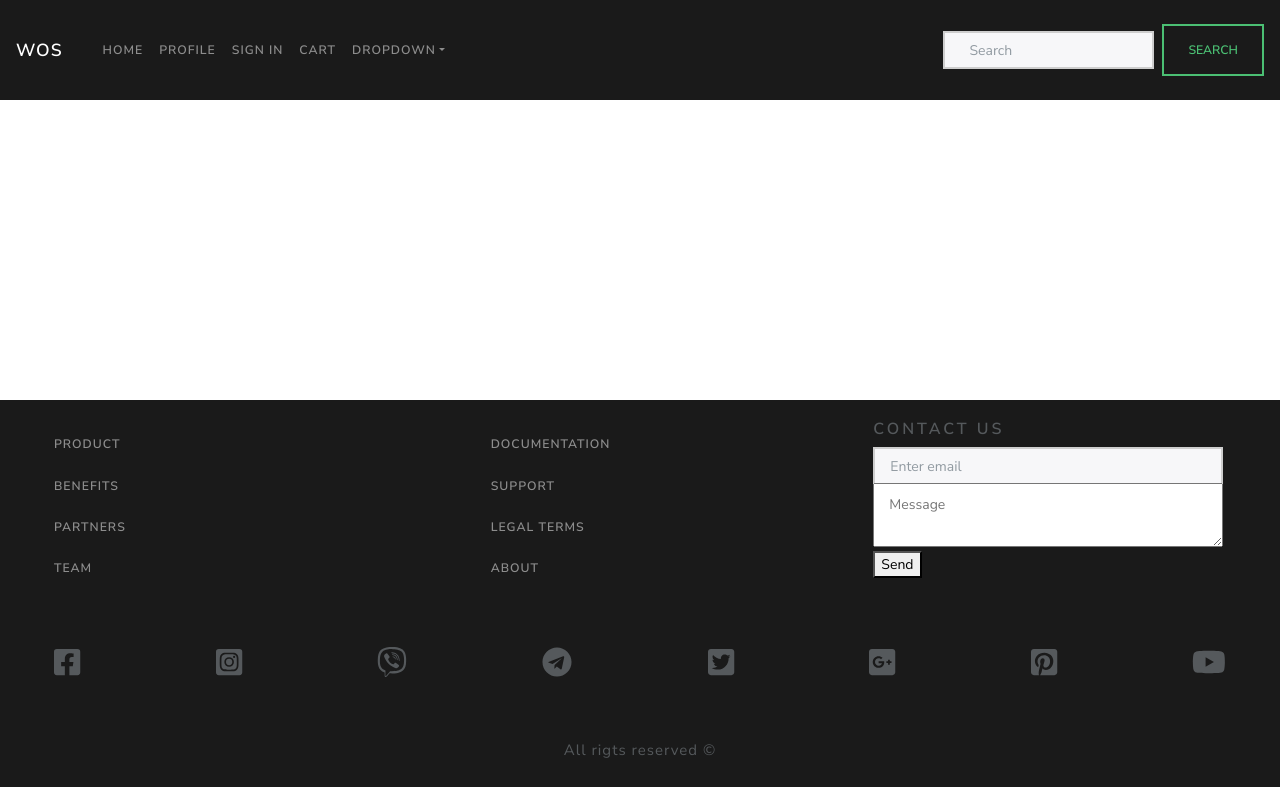
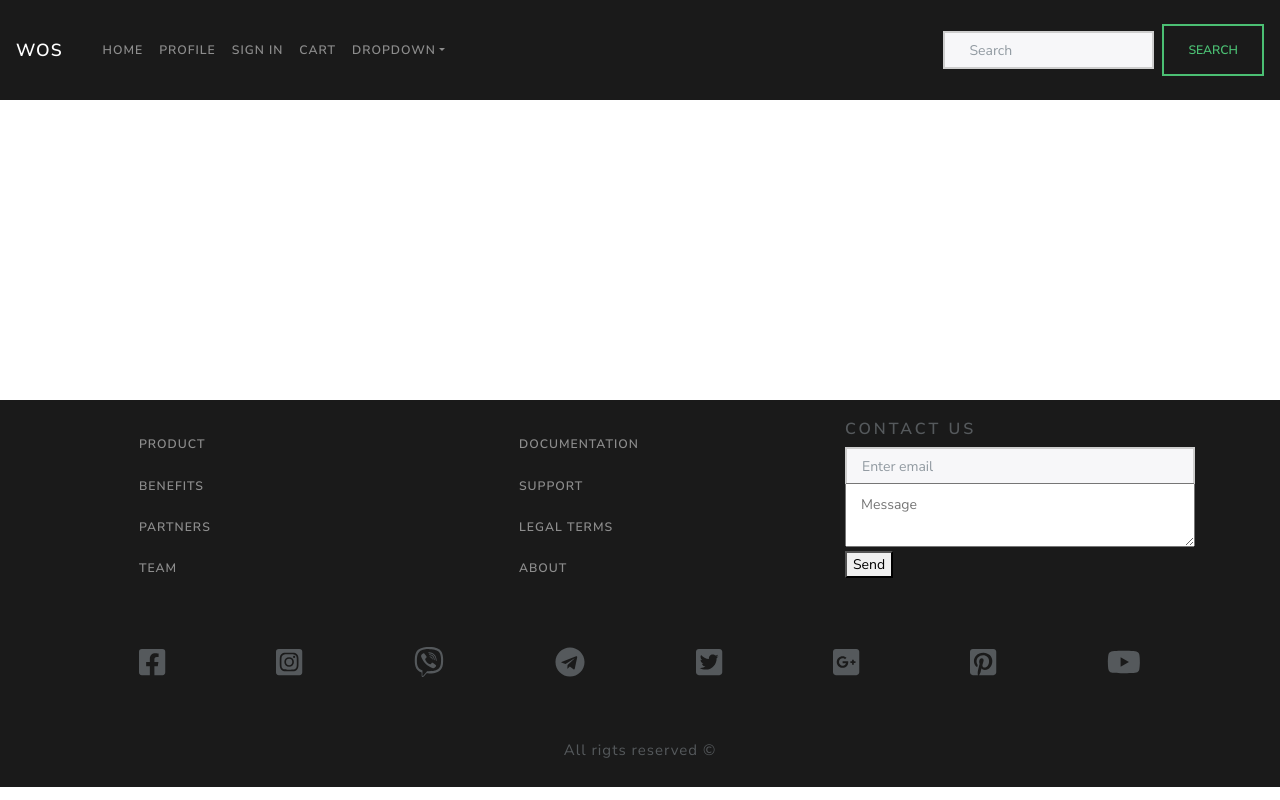
Before and after one commit to RivneITStep/WOS, a React (Create React App) app in the folder frontend/: page / in a window 1280 px wide. Built offline with nearby package versions, Linux system fonts and the light colour scheme.

Commit message:
edit footer container

```diff
--- a/frontend/src/Components/Footer/Footer.js
+++ b/frontend/src/Components/Footer/Footer.js
@@ -7,6 +7,7 @@ import '@fortawesome/fontawesome-free/js/all.js';
 const Footer = () => {
     return (
     <footer>
+        <Container>
             <Row className="basic-navbar-nav">
                 <Col>
                     <Navbar className="navbar navbar-expand-lg navbar-dark bg-primary">
@@ -21,7 +22,6 @@ const Footer = () => {
                         </Navbar.Collapse>
                     </Navbar>
                 </Col>
-
                 <Col>
                     <Navbar className="navbar navbar-expand-lg navbar-dark bg-primary">
                         <Navbar.Toggle aria-controls="basic-navbar-nav" />
@@ -49,7 +49,6 @@ const Footer = () => {
                     </Form>
                 </Col>
             </Row>
-
             <Row>
                 <Col>
                     <div className="social-block">
@@ -66,7 +65,6 @@ const Footer = () => {
                     </div>
                 </Col>
             </Row>
-
             <Row>
                 <Col>
                     <div className='bottom-block'>
@@ -74,6 +72,7 @@ const Footer = () => {
                     </div>
                 </Col>
             </Row>
+        </Container>
     </footer>
     )
 }
--- a/package.json
+++ b/package.json
@@ -8,9 +8,7 @@
     "src": "cd frontend && npm start",
     "work": "concurrently \"nodemon backend/server.js\" \"npm run src\"",
     "dev": "SET NODE_ENV=DEVELOPMENT& nodemon backend/server.js",
-    "prod": "SET NODE_ENV=PRODUCTION& nodemon backend/server.js",
-    "src": "cd frontend && npm start",
-    "work": "concurrently \"nodemon backend/server.js\" \"npm run src\""
+    "prod": "SET NODE_ENV=PRODUCTION& nodemon backend/server.js"
   },
   "author": "",
   "license": "ISC",
```
Also changed, not shown: 1 other file (tests, documents, lock files or other folders). Lines whose indentation alone changed are shown as unchanged.
